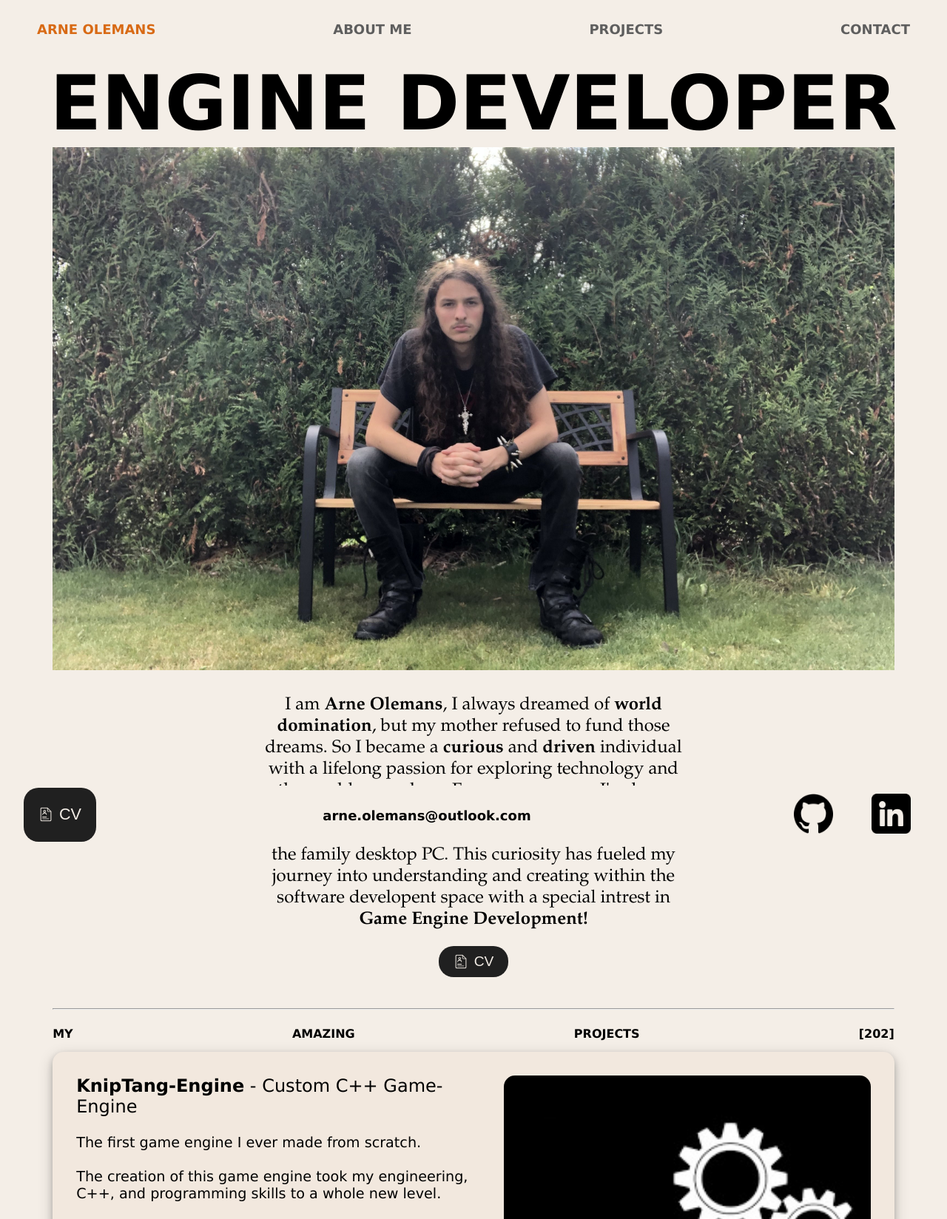
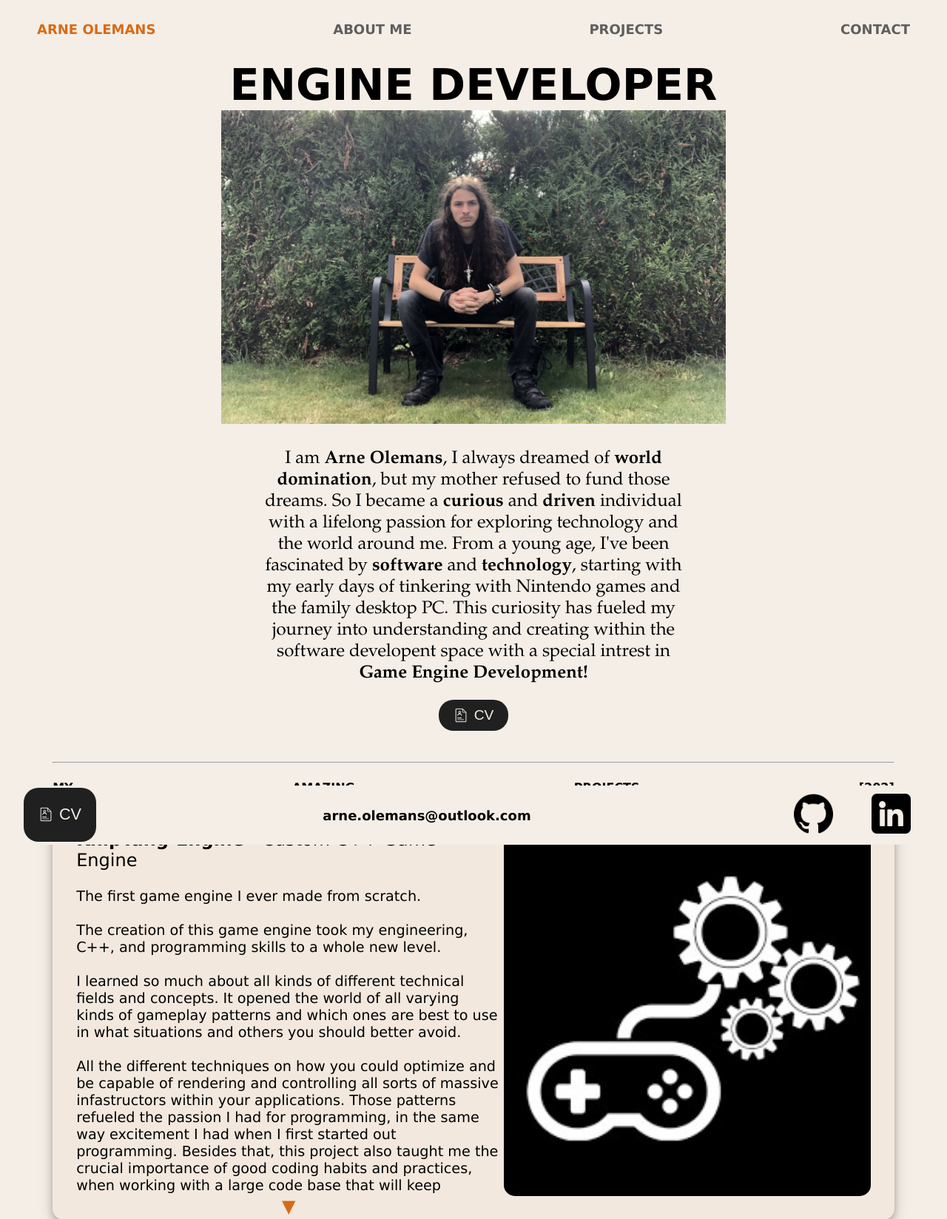
Before and after one commit to KnipTang/PortfolioSite, a PHP site: page / in a window 1280 px wide. Shown: the top 1648 px of the page at 74% size. Run offline with PHP 8.4, Linux system fonts and the light colour scheme.

Commit message:
Made big bench pic smaller

```diff
--- a/style.css
+++ b/style.css
@@ -155,11 +155,6 @@ body{
     align-items: center;
 }
 
-.site-body img{
-    max-width: 100%;
-    /* height: auto; */
-}
-
 
 
 
@@ -178,13 +173,14 @@ body{
 }
 
 .site-body-Intro h1 {
-    font-size: 8vw; /* Adjust this value as needed for a better fit */
-    /* width: 90%; */
+    font-size: 4.6vw; /* Adjust this value as needed for a better fit */
     margin: 0;
     white-space: nowrap; /* Prevent text from wrapping to a new line */
 }
 
-
+.site-body-Intro img{
+    max-width: 60%;
+}
 
 
 
@@ -286,7 +282,7 @@ div.project img {
     width: 100%;
     height: 80%;
     object-fit: cover; /* Ensure the image covers the entire container */
-
+    max-width: 100%;
     border-radius: 15px 15px 0 0; /* Rounds the top corners of the image to match the project container */
 }
 
```
